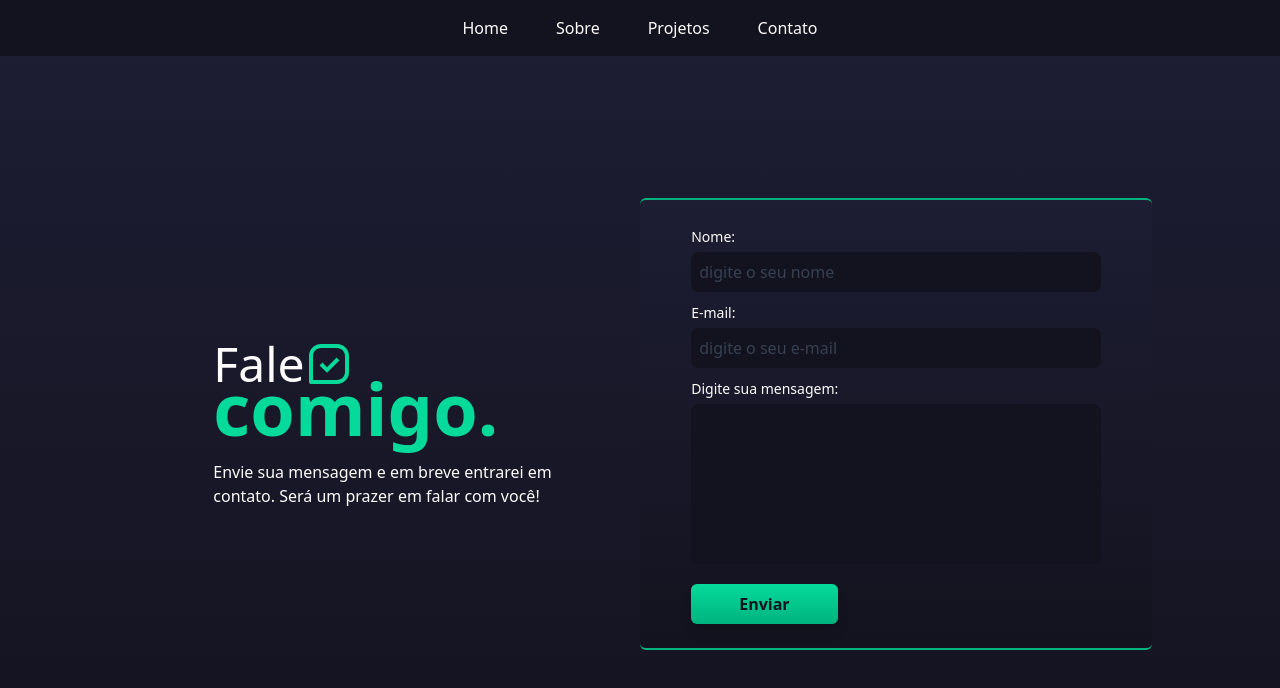
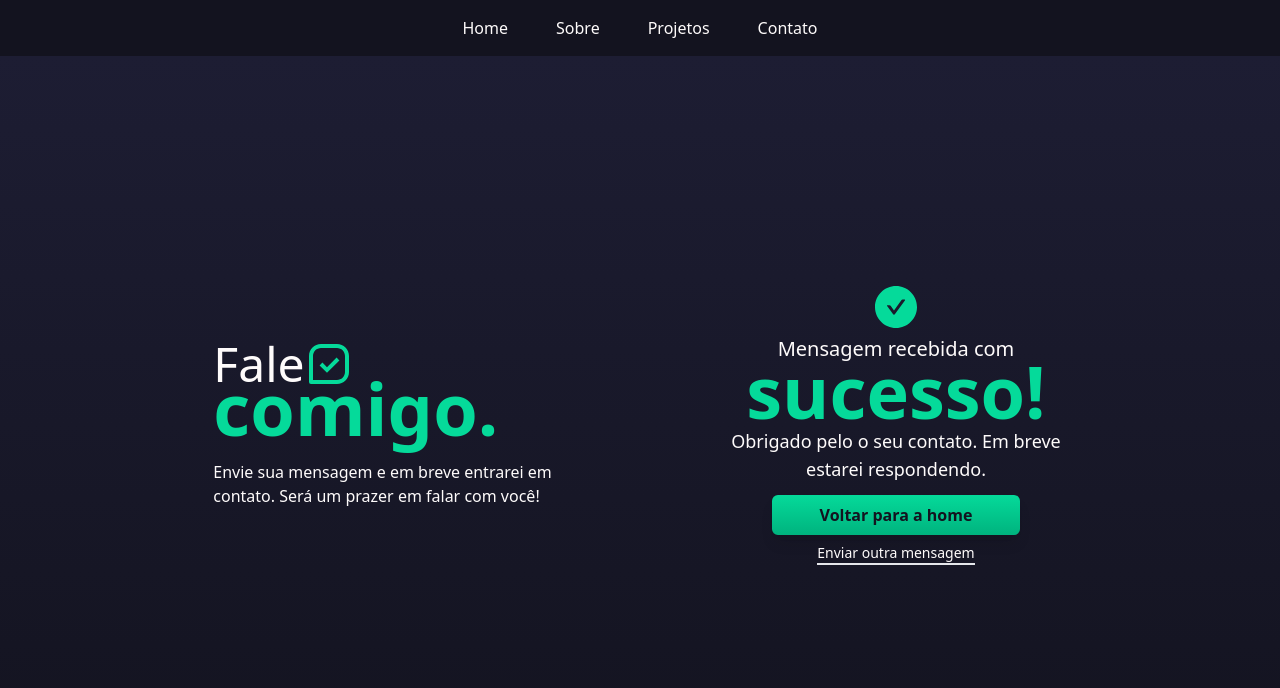
Before and after one commit to andersonDias89/my-site-next, a Next.js app: page /contato in a window 1280 px wide. Shown: the top 688 px of the page. Built offline with nearby package versions, Linux system fonts and the light colour scheme.

Commit message:
criadaa mensagem de sucesso de envio do formulário

```diff
--- a/src/components/Contato/FormContact.tsx
+++ b/src/components/Contato/FormContact.tsx
@@ -1,14 +1,14 @@
+import Link from "next/link";
 import { useRouter } from "next/router";
-import { useState } from "react";
+import { useEffect, useState } from "react";
+import { SucessContact } from "./SucessContact";
 
 
 export function FormContact({ }) {
     const [name, setName] = useState('');
     const [email, setEmail] = useState('');
     const [mensage, setMensage] = useState('');
-
-
-    const router = useRouter();
+    const [sucess, setSucess] = useState(true);
 
     function handleSubmit(e: React.FormEvent<HTMLFormElement>) {
         e.preventDefault();
@@ -30,13 +30,17 @@ export function FormContact({ }) {
             })
         }).then(() => {
             console.log('Email enviado com sucesso!');
+            setSucess(true);
         }).catch(error => {
             console.log(error);
         });
     }
 
 
+
     return (
+        <div>
+            {sucess === false &&
                 <form onSubmit={handleSubmit} className="flex justify-start items-center w-full flex-col space-y-2  py-6 rounded-md shape">
                     <div className="w-4/5 space-y-1">
                         <label className="text-sm" htmlFor="name">Nome:</label>
@@ -89,5 +93,11 @@ export function FormContact({ }) {
                         </button>
                     </div>
                 </form>
+            }
+
+            {sucess === true &&
+                <SucessContact />
+            }
+        </div>
     )
 }
--- /dev/null
+++ b/src/components/Contato/SucessContact.tsx
@@ -0,0 +1,43 @@
+import Link from 'next/link';
+import { useRouter } from 'next/router';
+import { AiFillCheckCircle } from 'react-icons/ai'
+
+export function SucessContact() {
+    const router = useRouter();
+
+    return (
+        <div className="flex justify-start items-center w-full flex-col space-y-2  py-6 rounded-md">
+            <div className="w-full flex flex-col items-center justify-center space-y-1">
+                <div className='text-5xl text-blueLight'>
+                    <AiFillCheckCircle />
+                </div>
+                <div className="w-2/3">
+                    <h2 className="flex flex-col items-center justify-center">
+                        <span className="text-xl -mb-2 block ">Mensagem recebida com</span>
+                        <span className="text-7xl font-extrabold text-blueLight">sucesso!</span>
+                    </h2>
+
+                    <p className="text-lg text-center">
+                        Obrigado pelo o seu contato.
+                        Em breve estarei respondendo.
+                    </p>
+
+                    <div className='flex w-full items-center justify-center flex-col'>
+                        <button
+                            onClick={() => router.push('/')}
+                            type="button"
+                            className="degradeButton text-dark font-extrabold shadow-lg transition-colors mt-3 py-2 px-12 rounded-md">
+                            Voltar para a home
+                        </button>
+
+                        <div className='text-sm mt-2 border-b-2 hover:text-blueLight transition-colors'>
+                        <Link href={'/contato'}>
+                            <a>Enviar outra mensagem</a>
+                        </Link>
+                        </div>
+                    </div>
+                </div>
+            </div>
+        </div>
+    )
+}
```
Lines whose indentation alone changed are shown as unchanged.
